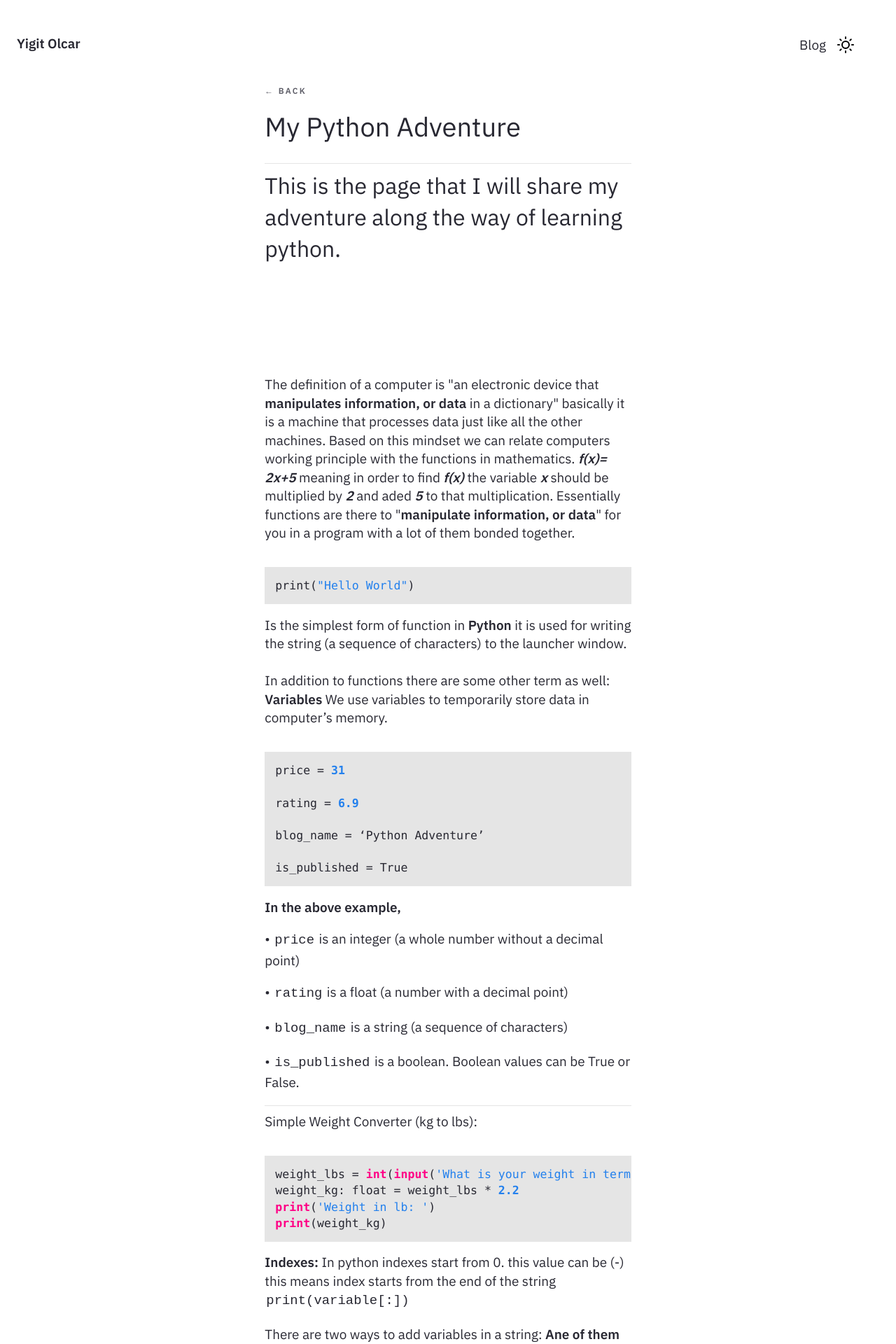
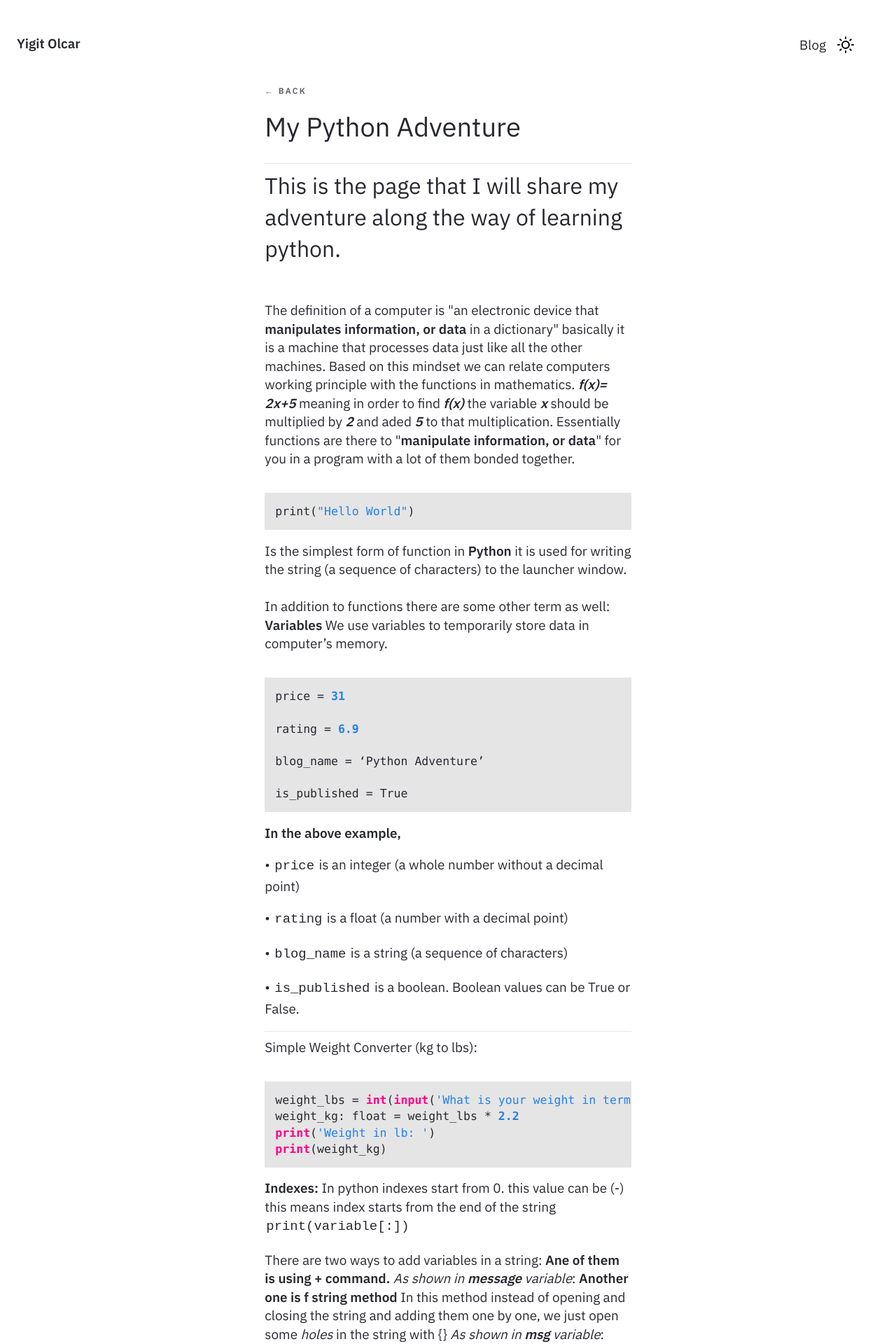
Before and after one commit to RedStoutheart/redstoutheart.github.io, a Jekyll site: the page built from _notes/Public/My Python Adventure.md, in a window 1280 px wide. Shown: the top 1920 px of the page at 70% size. Built offline with Jekyll 4.4.1, drawn with Linux system fonts in a browser that asks for light colours.

Commit message:
minor_fix

````diff
--- a/_notes/Public/My Python Adventure.md
+++ b/_notes/Public/My Python Adventure.md
@@ -5,7 +5,8 @@ date: 17-10-2023
 ---
 *********
 <font size="+3">This is the page that I will share my adventure along the way of learning python.
-</font><br><br><br><br><br><br>
+</font>
+<br><br>
 The definition of a computer is "an electronic device that **manipulates information, or data** in a dictionary" basically it is a machine that processes data just like all the other machines. Based on this mindset we can relate computers working principle with the functions in mathematics. ***f(x)= 2x+5*** meaning in order to find ***f(x)*** the variable ***x*** should be multiplied by ***2*** and aded ***5*** to that multiplication. Essentially functions are there to "**manipulate information, or data**" for you in a program with a lot of them bonded together.
 <br>
 ```c
````
Also changed, not shown: .obsidian/workspace.json.
